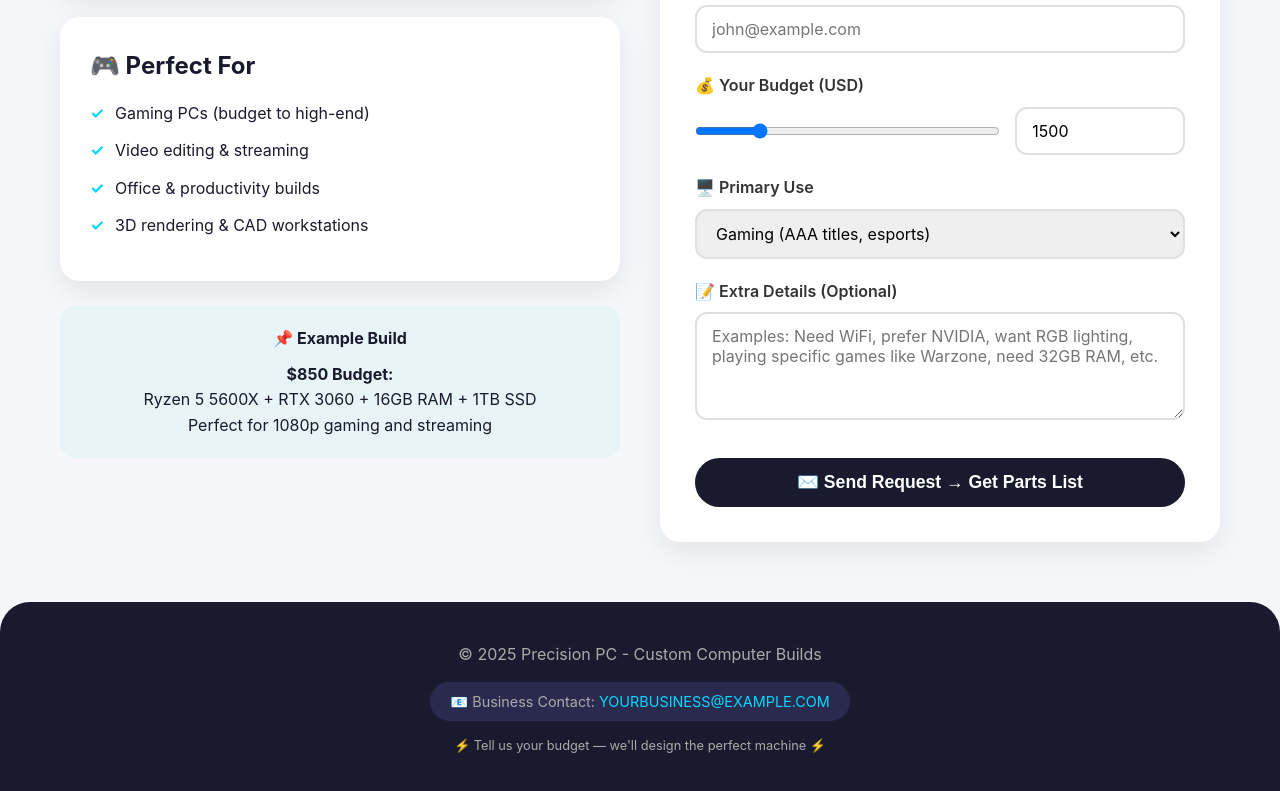
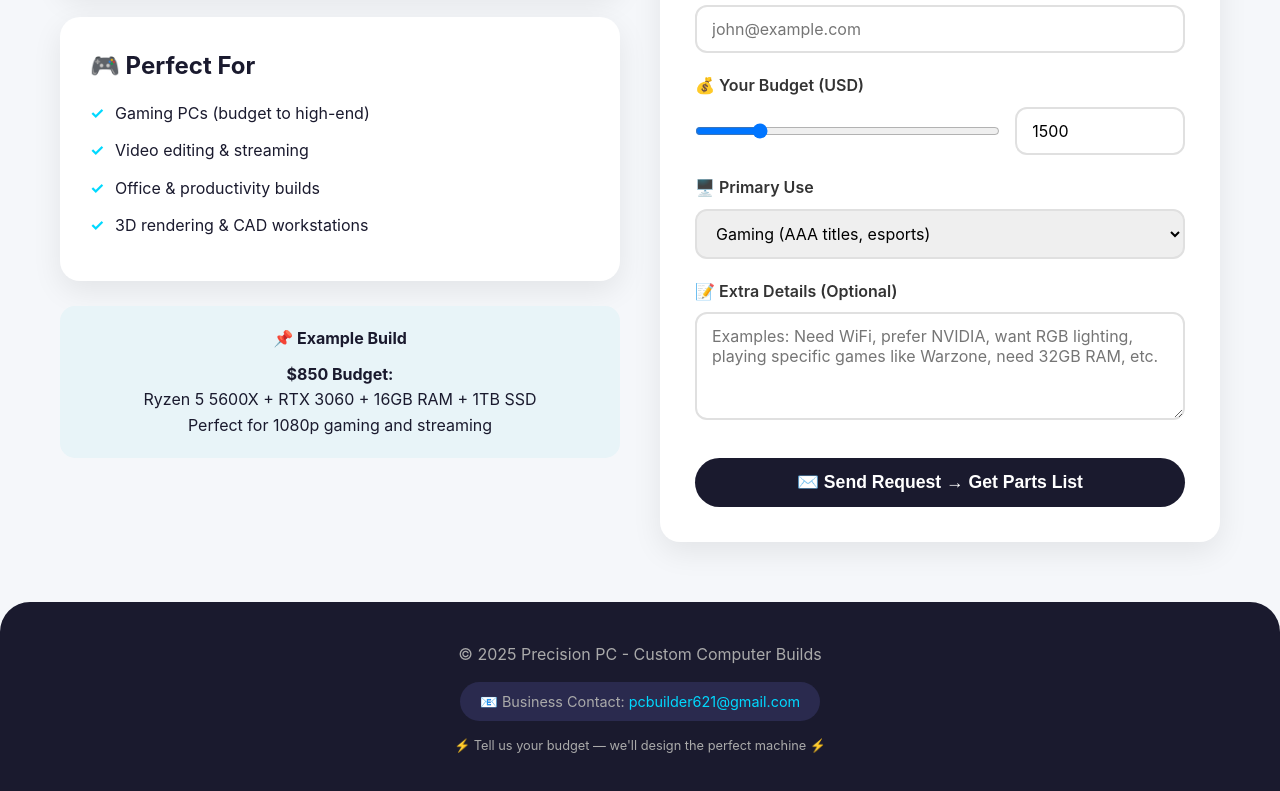
Before and after one commit to longshot1305/pc-site, a plain HTML site: page index.html in a window 1280 px wide. Shown: the part 544-1335 px from the top of the page. Drawn offline with Linux system fonts and the light colour scheme.

Commit message:
Add files via upload

```diff
--- a/index.html
+++ b/index.html
@@ -332,7 +332,7 @@
     <div class="container">
         <p>© 2025 Precision PC - Custom Computer Builds</p>
         <div class="business-email">
-            📧 Business Contact: <a href="mailto:YOURBUSINESS@EXAMPLE.COM">YOURBUSINESS@EXAMPLE.COM</a>
+            📧 Business Contact: <a href="mailto:pcbuilder621@gmail.com">pcbuilder621@gmail.com</a>
         </div>
         <p style="margin-top: 15px; font-size: 0.8rem;">⚡ Tell us your budget — we'll design the perfect machine ⚡</p>
     </div>
```
